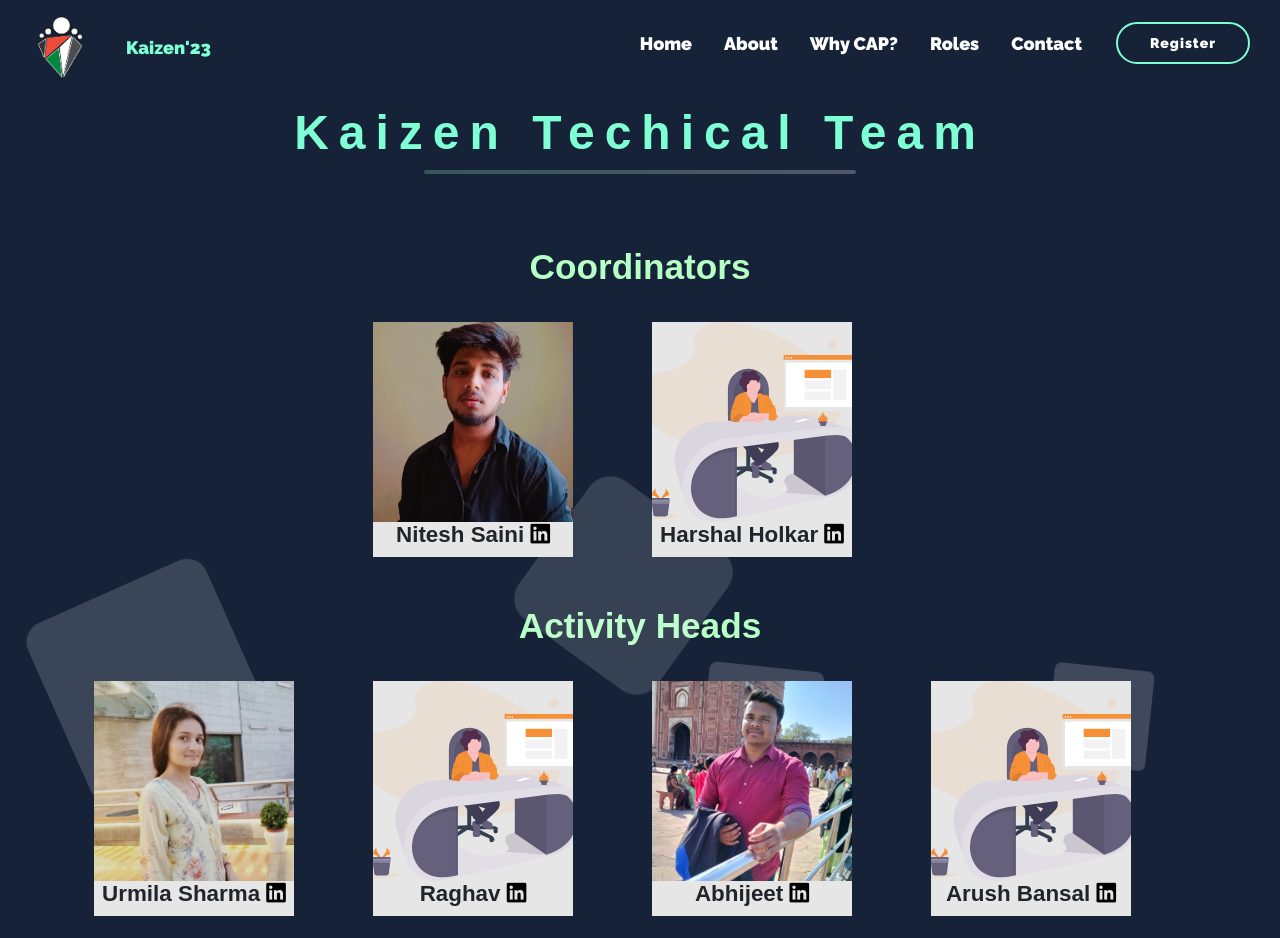
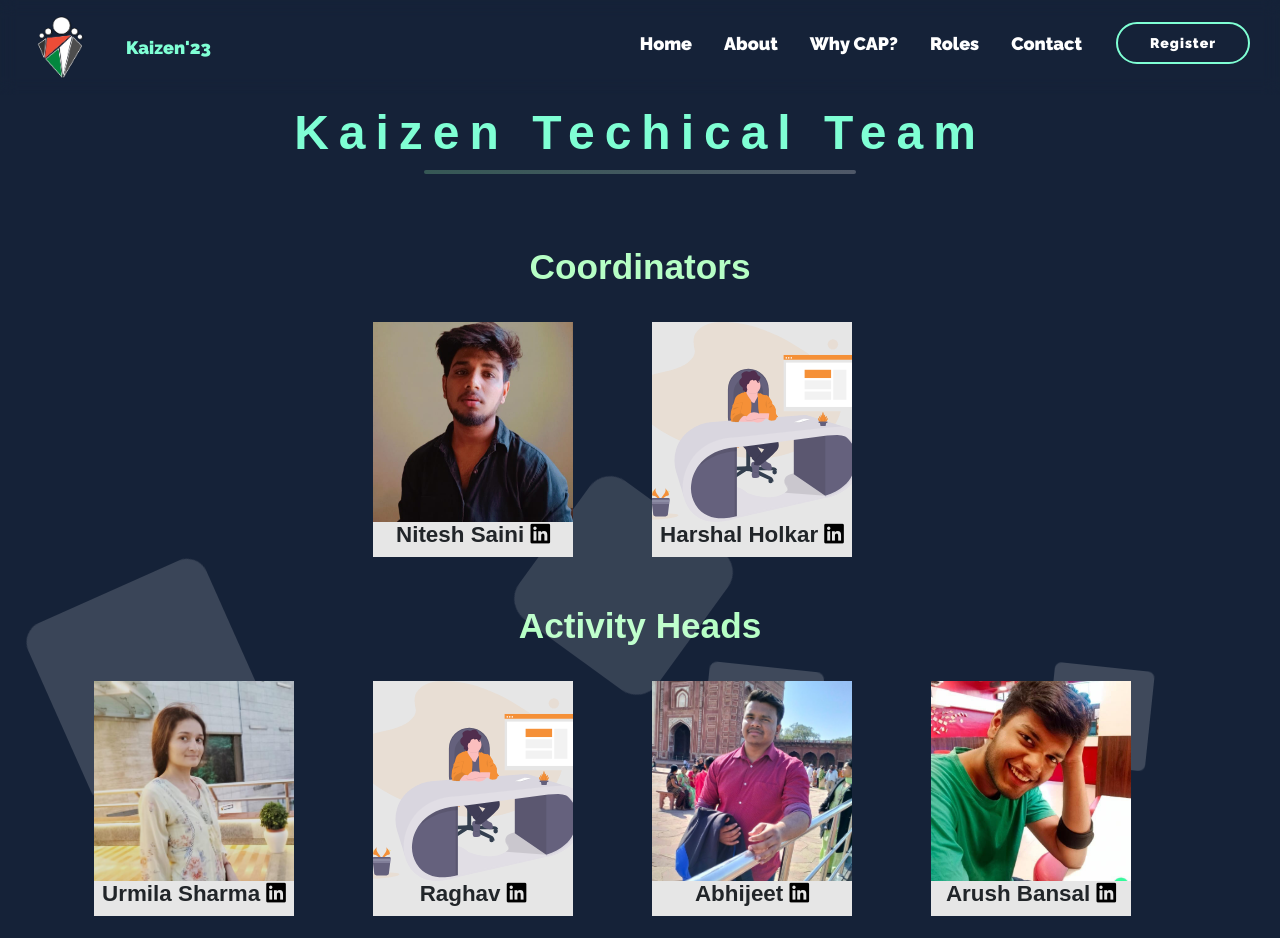
Before and after one commit to NSS-IIT-Delhi/Kaizen-23-CAP, a React (Create React App) app: page /team in a window 1280 px wide. Shown: the top 938 px of the page. Built offline with nearby package versions, Linux system fonts and the light colour scheme.

Commit message:
image added2

```diff
--- a/src/components/Team/Team.js
+++ b/src/components/Team/Team.js
@@ -148,7 +148,7 @@ export default function Event() {
         >
           <div className="member" style={{ backgroundColor: "#e6e6e6" }}>
             <img
-              src="/adminerp.svg"
+              src="/Team Members/arush.jpg"
               className="img-fluid"
               alt=""
               style={{  width:"200px",height:"200px", objectFit: "cover" }}
```
Also changed, not shown: public/Team Members/arush.jpg (added).
